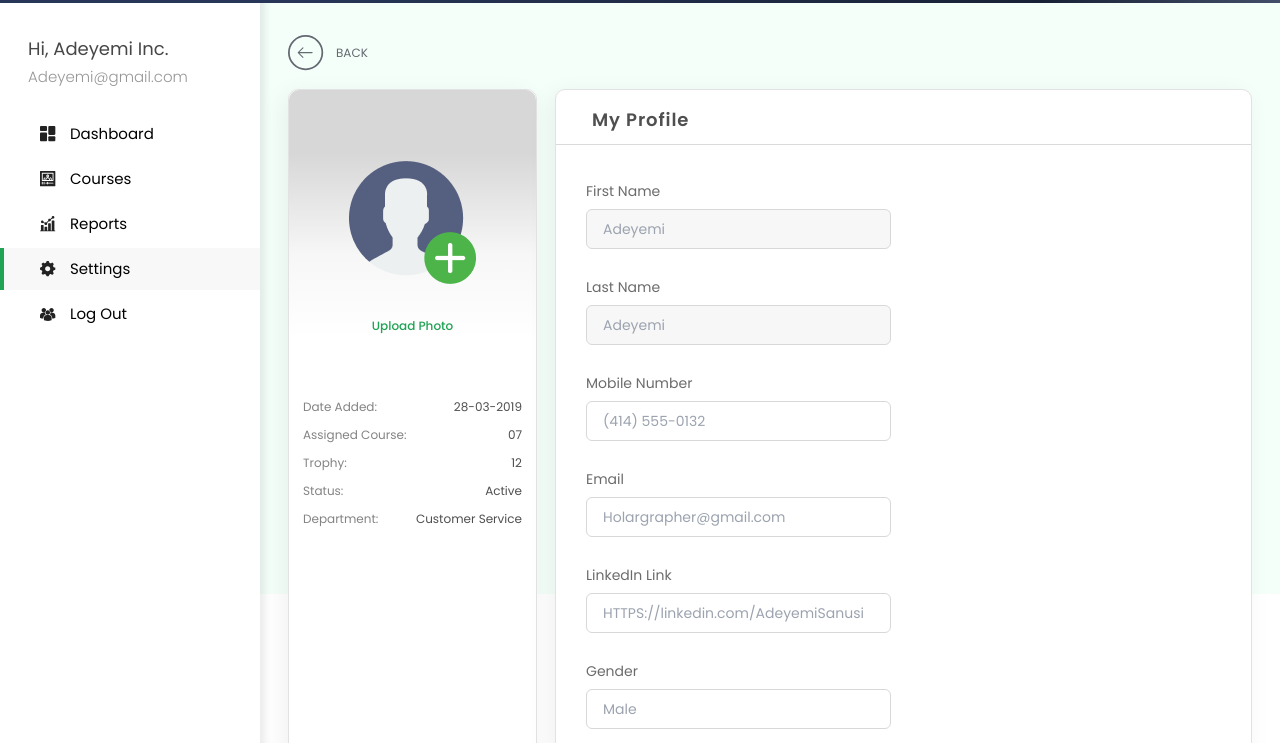
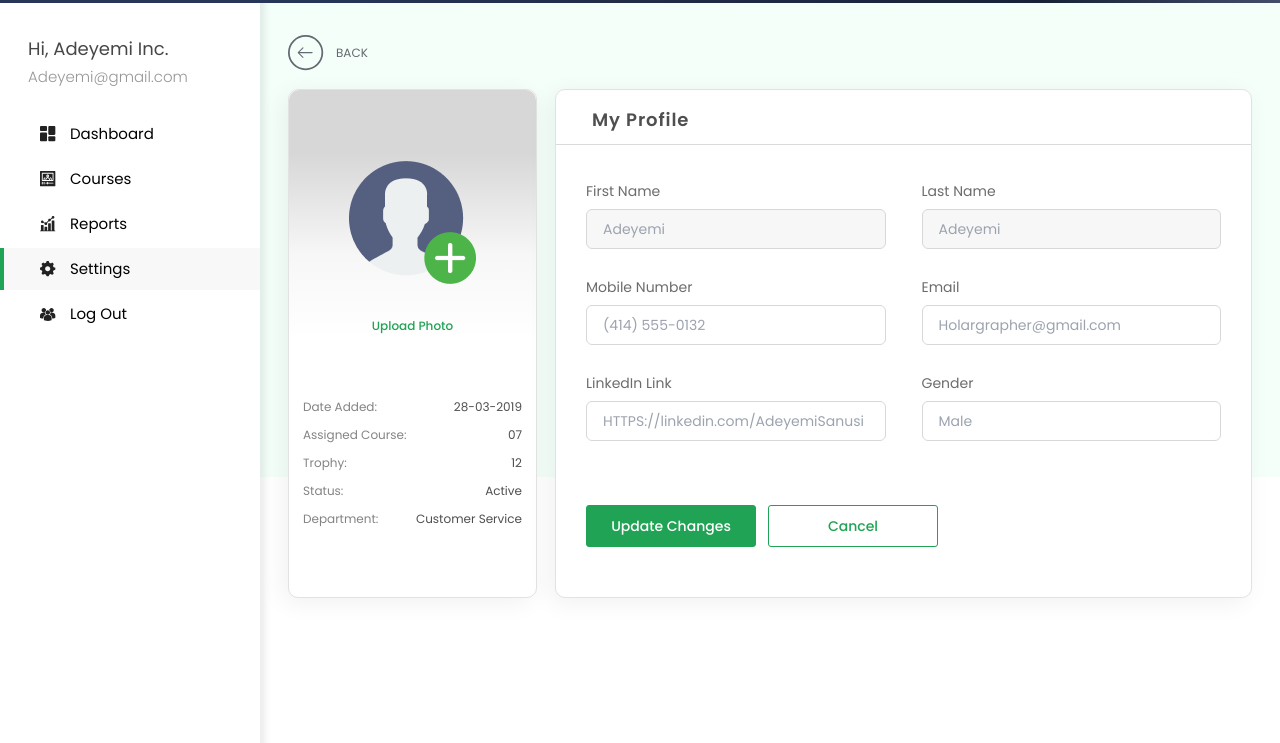
Before and after one commit to Payobami/hcp-ay, a plain HTML site: page src/user/edit-profile.html in a window 1280 px wide. Shown: the part 57-800 px from the top of the page. Drawn offline with Linux system fonts and the light colour scheme.

Commit message:
I have made the user/edit-profile page responsive.

```diff
--- a/src/user/edit-profile.html
+++ b/src/user/edit-profile.html
@@ -28,8 +28,8 @@
         </div>
     </nav>
 
-    <main id="main-el" class="flex mt-[60px]">
-        <aside class="sidebar z-50 bg-white h-full w-[260px] min-h-screen py-8 shadow-[5px_-5px_7px_rgba(0,0,0,0.08)] fixed left-0" id="sidebar">
+    <main id="main-el" class="flex mt-[60px] hide-sidebar">
+        <aside id="sidebar" class="sidebar z-50 bg-white h-full w-[260px] min-h-screen py-8 shadow-[5px_-5px_7px_rgba(0,0,0,0.08)] fixed left-0">
             <div class="mb-[26px] px-7">
                 <p class="text-mild-black text-lg mb-1 leading-7">Hi, Adeyemi Inc.</p>
                 <p class="text-[15px] font-light leading-5 text-grey-1">Adeyemi@gmail.com</p>
@@ -60,24 +60,19 @@
         </aside>
 
         <!-- In the calculation calc(100vh - 60px), 60px is the height of the fixed nav. This is done to even the height of the main screen to prevent unnecessary vertical overflows -->
-        <section id="main-content" class="ml-[260px] [&>div]:relative [&>div]:z-20 pt-8 px-7 flex-1 relative w-full min-h-[calc(100vh-60px)] before:w-full before:h-[64%] before:bg-dash-blue before:absolute before:top-0 before:left-0 before:z-10">
+        <section id="main-content" class="ml-[260px] [&>div]:relative [&>div]:z-20 pt-8 px-3.5 xsm:px-7 flex-1 relative w-full min-h-[calc(100vh-60px)] before:w-full before:h-[64%] before:bg-dash-blue before:absolute before:top-0 before:left-0 before:z-10">
             <div>
                 <a class="w-fit flex items-center gap-3 uppercase text-[#656972] text-xs leading-5 mb-[18px] group">
                     <svg class="group-hover:scale-90 ease-in-out duration-300" width="36" height="36" viewBox="0 0 36 36" fill="none" xmlns="http://www.w3.org/2000/svg">
                         <path class="fill-[#656972]" d="M14.5735 12.4849C14.7774 12.2731 15.1168 12.2731 15.3278 12.4849C15.5317 12.6896 15.5317 13.0303 15.3278 13.2345L11.5031 17.0742H24.1243C24.4185 17.0747 24.6523 17.3094 24.6523 17.6048C24.6523 17.9001 24.4185 18.1425 24.1243 18.1425H11.5031L15.3278 21.9751C15.5317 22.1869 15.5317 22.5281 15.3278 22.7323C15.1168 22.9442 14.777 22.9442 14.5735 22.7323L9.8433 17.9836C9.63226 17.7789 9.63226 17.4383 9.8433 17.234L14.5735 12.4849Z"/>
                         <circle class="" cx="17.6086" cy="17.6086" r="16.7282" stroke="#656972" stroke-width="1.76086"/>
                     </svg>
-                    <!-- <svg width="36" height="36" viewBox="0 0 24 24" fill="none" xmlns="http://www.w3.org/2000/svg">
-                        <path class="fill-[#656972]" d="M12 22.75C6.07 22.75 1.25 17.93 1.25 12C1.25 6.07 6.07 1.25 12 1.25C17.93 1.25 22.75 6.07 22.75 12C22.75 17.93 17.93 22.75 12 22.75ZM12 2.75C6.9 2.75 2.75 6.9 2.75 12C2.75 17.1 6.9 21.25 12 21.25C17.1 21.25 21.25 17.1 21.25 12C21.25 6.9 17.1 2.75 12 2.75Z"/>
-                        <path class="fill-[#656972]" d="M15.5 12.75H9.5C9.09 12.75 8.75 12.41 8.75 12C8.75 11.59 9.09 11.25 9.5 11.25H15.5C15.91 11.25 16.25 11.59 16.25 12C16.25 12.41 15.91 12.75 15.5 12.75Z"/>
-                        <path class="fill-[#656972]" d="M11.4995 15.7499C11.3095 15.7499 11.1195 15.6799 10.9695 15.5299L7.96945 12.5299C7.67945 12.2399 7.67945 11.7599 7.96945 11.4699L10.9695 8.46994C11.2595 8.17994 11.7395 8.17994 12.0295 8.46994C12.3195 8.75994 12.3195 9.23994 12.0295 9.52994L9.55945 11.9999L12.0295 14.4699C12.3195 14.7599 12.3195 15.2399 12.0295 15.5299C11.8795 15.6799 11.6895 15.7499 11.4995 15.7499Z" />
-                    </svg> -->
                     Back
                 </a>
-                <div class="flex gap-[18px] mb-14">
-                    <div class="bg-white border border-[#E2E2E2] shadow-[-5px_5px_25px_rgba(0,0,0,0.06)] rounded-10 w-fit">
+                <div class="flex flex-col lg:flex-row gap-[18px] mb-14">
+                    <div class="w-full lg:w-fit bg-white border border-[#E2E2E2] shadow-[-5px_5px_25px_rgba(0,0,0,0.06)] rounded-10">
                         <div class="pt-[69px] px-[60px] greyish-gradient rounded-10 text-center mb-[53px]">
-                            <img class="mb-[26px]" src="../img/user-1.png" />
+                            <img class="mx-auto lg:mx-0 mb-[26px]" src="../img/user-1.png" />
                             <p class="text-brand-green font-medium text-xs leading-7">Upload Photo</p>
                         </div>
                         <div class="mb-16 px-3.5">
@@ -106,38 +101,40 @@
 
                     <div class="flex-1 w-full bg-white border border-[#E2E2E2] shadow-[-5px_5px_25px_rgba(0,0,0,0.06)] rounded-10 py-4">
                         <h2 class="mb-2.5 text-black-2 tracking-wider leading-7 text-lg font-semibold px-9">My Profile</h2>
-                        <form class="flex flex-wrap gap-y-6 gap-x-9 border-t border-[#A1A1A1] border-opacity-[39%] pt-8 px-7.5 mb-5">
-                            <fieldset class="flex flex-col w-[47%]">
+                        <form class="border-t border-[#A1A1A1] border-opacity-[39%] pt-8 px-3.5 xsm:px-7.5 mb-5">
+                            <div class="flex flex-wrap gap-y-6 gap-x-9">
+                                <fieldset class="flex-1 flex flex-col min-w-[47%] w-full">
                                     <label class="text-sm leading-7 text-black text-opacity-[58%] mb-1">First Name</label>
                                     <input disabled class="disabled:bg-[#F7F7F7] h-10 border border-[#D8D8D8] rounded-md py-3 px-4 text-sm text-black-2 text-opacity-70 disabled:text-black disabled:text-opacity-[58%]" type="text" placeholder="Adeyemi" />
                                 </fieldset>
-                            <fieldset class="flex flex-col w-[47%]">
+                                <fieldset class="flex-1 flex flex-col min-w-[47%] w-full">
                                     <label class="text-sm leading-7 text-black text-opacity-[58%] mb-1">Last Name</label>
                                     <input disabled class="disabled:bg-[#F7F7F7] h-10 border border-[#D8D8D8] rounded-md py-3 px-4 text-sm text-black-2 text-opacity-70 disabled:text-black disabled:text-opacity-[58%]" type="text" placeholder="Adeyemi" />
                                 </fieldset>
-                            <fieldset class="flex flex-col w-[47%]">
+                                <fieldset class="flex-1 flex flex-col min-w-[47%] w-full">
                                     <label class="text-sm leading-7 text-black text-opacity-[58%] mb-1">Mobile Number</label>
                                     <input class="disabled:bg-[#F7F7F7] h-10 border border-[#D8D8D8] rounded-md py-3 px-4 text-sm text-black-2 text-opacity-70 disabled:text-black disabled:text-opacity-[58%]" type="tel" placeholder="(414) 555-0132" />
                                 </fieldset>
-                            <fieldset class="flex flex-col w-[47%]">
+                                <fieldset class="flex-1 flex flex-col min-w-[47%] w-full">
                                     <label class="text-sm leading-7 text-black text-opacity-[58%] mb-1">Email</label>
                                     <input class="disabled:bg-[#F7F7F7] h-10 border border-[#D8D8D8] rounded-md py-3 px-4 text-sm text-black-2 text-opacity-70 disabled:text-black disabled:text-opacity-[58%]" type="email" placeholder="Holargrapher@gmail.com" />
                                 </fieldset>
-                            <fieldset class="flex flex-col w-[47%]">
+                                <fieldset class="flex-1 flex flex-col min-w-[47%] w-full">
                                     <label class="text-sm leading-7 text-black text-opacity-[58%] mb-1">LinkedIn Link</label>
                                     <input class="disabled:bg-[#F7F7F7] h-10 border border-[#D8D8D8] rounded-md py-3 px-4 text-sm text-black-2 text-opacity-70 disabled:text-black disabled:text-opacity-[58%]" type="url" placeholder="HTTPS://linkedin.com/AdeyemiSanusi" />
                                 </fieldset>
-                            <fieldset class="flex flex-col w-[47%]">
+                                <fieldset class="flex-1 flex flex-col min-w-[47%] w-full">
                                     <label class="text-sm leading-7 text-black text-opacity-[58%] mb-1">Gender</label>
                                     <input class="disabled:bg-[#F7F7F7] h-10 border border-[#D8D8D8] rounded-md py-3 px-4 text-sm text-black-2 text-opacity-70 disabled:text-black disabled:text-opacity-[58%]" type="text" placeholder="Male" />
                                 </fieldset>
+                            </div>
 
-                            <div class="mt-10 flex justify-end gap-3 leading-5 text-sm font-medium text-center">
-                                <button class="border border-brand-green bg-brand-green rounded-[3px] px-6 h-10 text-white filled-hover">
+                            <div class="mt-16 flex flex-wrap gap-3 leading-5 text-sm font-medium text-center">
+                                <button class="w-full max-w-[170px] py-2.5 border border-brand-green bg-brand-green rounded-[3px] text-white filled-hover">
                                     Update Changes
                                 </button>
 
-                                <button class="border border-brand-green bg-white rounded-[3px] px-12 h-10 text-brand-green outline-hover">
+                                <button class="w-full max-w-[170px] py-2.5 border border-brand-green bg-white rounded-[3px] text-brand-green outline-hover">
                                     Cancel
                                 </button>
                             </div>
```
Also changed, not shown: src/css/output.css. Lines whose indentation alone changed are shown as unchanged.
